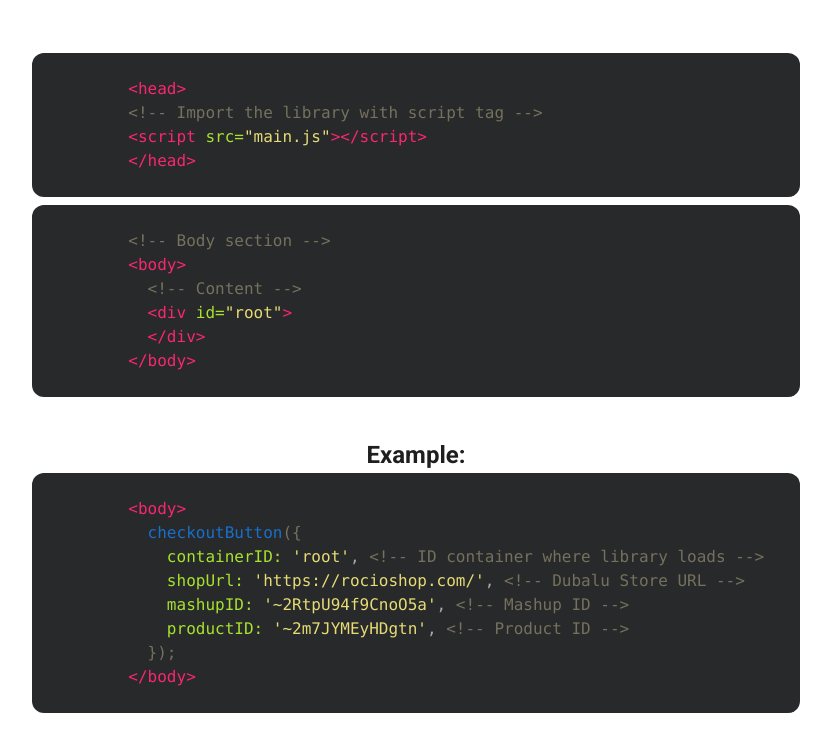
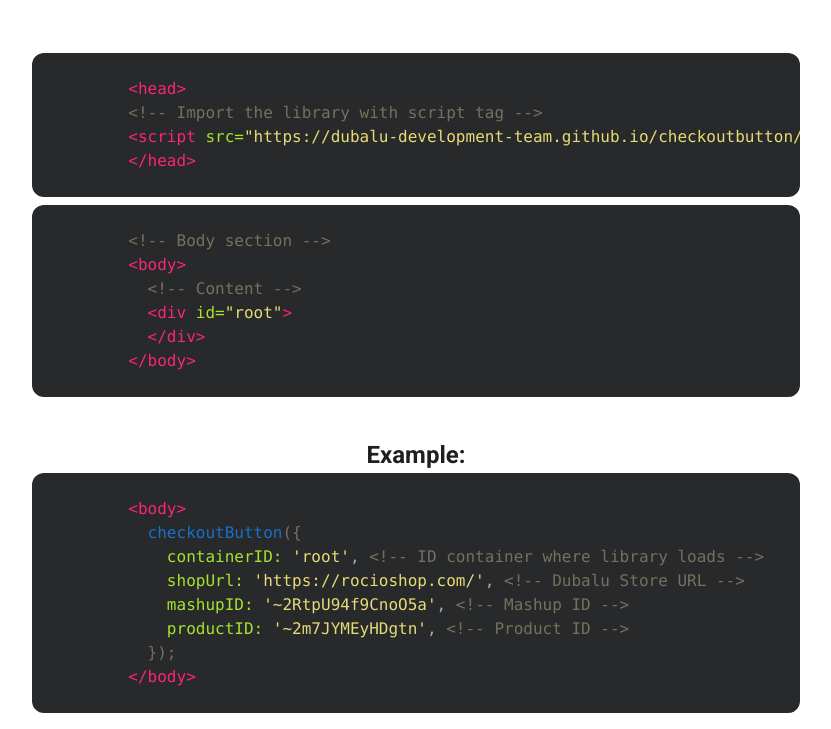
Before and after one commit to Dubalu-Development-Team/checkoutbutton, a website built with webpack: page public/index.html in a window 1280 px wide. Shown: the part 171-900 px from the top of the page, without its empty margins (224-1055 px from the left). Built offline with nearby package versions, Linux system fonts and the light colour scheme.

Commit message:
upr to script was updated

```diff
--- a/public/index.html
+++ b/public/index.html
@@ -39,7 +39,7 @@
         <pre><code>
           <span class="text-red-light">&lt;head&gt;</span>
           <span class="text-grey-light">&lt;!-- Import the library with script tag --&gt;</span>
-          <span class="text-red-light">&lt;script</span> <span class="text-yellow-light">src=</span><span style="color: #e6db74;">"main.js"</span><span class="text-red-light">&gt;</span><span class="text-red-light">&lt;/script&gt;</span>
+          <span class="text-red-light">&lt;script</span> <span class="text-yellow-light">src=</span><span style="color: #e6db74;">"https://dubalu-development-team.github.io/checkoutbutton/main.js"</span><span class="text-red-light">&gt;</span><span class="text-red-light">&lt;/script&gt;</span>
           <span class="text-red-light">&lt;/head&gt;</span>
         </code></pre>
       </div>
```
